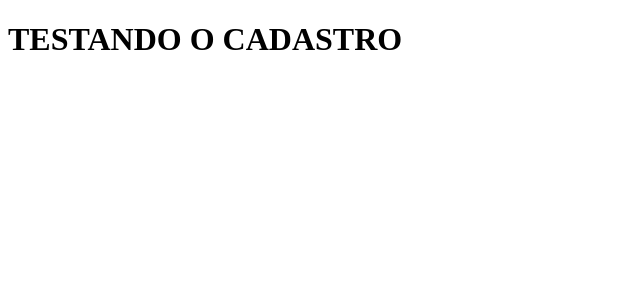
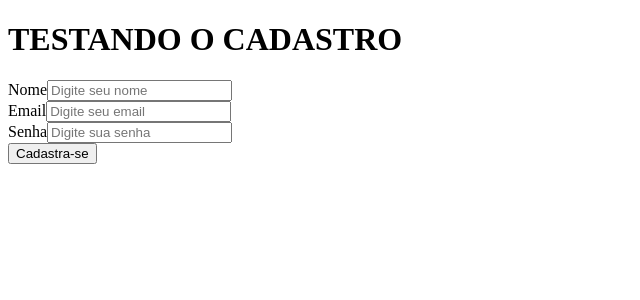
Before and after one commit to CaioRen4to/IdenPark, an Angular app: page /cadastro in a window 1280 px wide. Shown: the top 300 px of the page, without its empty margins (0-640 px from the left). Built offline with nearby package versions, Linux system fonts and the light colour scheme.

Commit message:
Criação dos componentes compartilhados e a implementação no cadastro!

```diff
--- a/src/app/ComponentsCompartilhados/button/button.css
+++ b/src/app/ComponentsCompartilhados/button/button.css
@@ -0,0 +1,10 @@
+  .btr {
+    background-color: #007bff;
+    color: #ffffff;
+    border: none;
+    border-radius: 10px;
+    width: 100%;
+    display: flex;
+    justify-content: center;
+    padding: 10px;
+  }
--- a/src/app/ComponentsCompartilhados/button/button.html
+++ b/src/app/ComponentsCompartilhados/button/button.html
@@ -1 +1 @@
-<p>button works!</p>
+<button type="submit" class="btn">{{label}}</button>
--- a/src/app/ComponentsCompartilhados/button/button.ts
+++ b/src/app/ComponentsCompartilhados/button/button.ts
@@ -1,4 +1,4 @@
-import { Component } from '@angular/core';
+import { Component, Input } from '@angular/core';
 
 @Component({
   selector: 'app-button',
@@ -7,5 +7,5 @@ import { Component } from '@angular/core';
   styleUrl: './button.css',
 })
 export class Button {
-
+  @Input() label: string = '';
 }
--- a/src/app/ComponentsCompartilhados/form/form.html
+++ b/src/app/ComponentsCompartilhados/form/form.html
@@ -1 +1,25 @@
-<p>form works!</p>
+<div>
+@if (title) {
+    <h3>{{title}}</h3>
+}
+    <div class="forms">
+
+        <div>
+            @for (field of fields; track field.name) {
+                <div class="form-box">
+                    <label for="field.name" class="title-label">{{field.label}}</label>
+
+                    <input
+                        [type]="field.type"
+                        [id]="field.name"
+                        [name]="field.name"
+                        [(ngModel)]="formData[field.name]"
+                        [placeholder]="field.placeholder"
+                        (ngModelChange)="onFieldChange()"
+                        required
+                        >
+                </div>
+            }
+        </div>
+    </div>
+</div>
--- a/src/app/ComponentsCompartilhados/form/form.ts
+++ b/src/app/ComponentsCompartilhados/form/form.ts
@@ -1,11 +1,28 @@
-import { Component } from '@angular/core';
+import { CommonModule } from '@angular/common';
+import { Component, EventEmitter, Input, Output } from '@angular/core';
+import { FormsModule } from '@angular/forms';
 
 @Component({
   selector: 'app-form',
-  imports: [],
+  imports: [FormsModule, CommonModule],
   templateUrl: './form.html',
   styleUrl: './form.css',
 })
 export class Form {
+  @Input() title: string = '';
+  @Input() fields: Array<{ label: string; type: string; name: string; placeholder: string }> = [];
 
+  @Output() dataChanged = new EventEmitter<any>();
+
+  formData: Record<string, any> = {};
+
+  ngOnInit() {
+    this.fields.forEach(field => {
+      this.formData[field.name] = '';
+    });
+  }
+
+  onFieldChange() {
+    this.dataChanged.emit(this.formData);
+  }
 }
--- a/src/app/pages/validacao/cadastro/cadastro.html
+++ b/src/app/pages/validacao/cadastro/cadastro.html
@@ -1 +1,10 @@
 <h1>TESTANDO O CADASTRO</h1>
+
+
+<app-form
+    [title]="''"
+    [fields]="cadastroFields"
+    (dataChanged)="updateFormData($event)">
+</app-form>
+
+<app-button label="Cadastra-se"></app-button>
--- a/src/app/pages/validacao/cadastro/cadastro.ts
+++ b/src/app/pages/validacao/cadastro/cadastro.ts
@@ -1,11 +1,73 @@
 import { Component } from '@angular/core';
+import { Button } from "../../../ComponentsCompartilhados/button/button";
+import { Form } from "../../../ComponentsCompartilhados/form/form";
+import { Route, Router } from '@angular/router';
 
 @Component({
   selector: 'app-cadastro',
-  imports: [],
+  imports: [Button, Form],
   templateUrl: './cadastro.html',
   styleUrl: './cadastro.css',
 })
 export class Cadastro {
+  message: string = '';
+  formData: any = {};
 
+  cadastroFields = [
+    {
+      label: 'Nome',
+      type: 'text',
+      name: 'nome',
+      placeholder: 'Digite seu nome'
+    },
+    {
+      label: 'Email',
+      type: 'email',
+      name: 'email',
+      placeholder: 'Digite seu email'
+    },
+    {
+      label: 'Senha',
+      type: 'password',
+      name: 'senha',
+      placeholder: 'Digite sua senha'
+    },
+  ];
+
+  constructor(private router: Router) {}
+
+  updateFormData(data: any) {
+    this.formData = data;
+  }
+
+  cadastrar() {
+    if (!this.formData.nome || !this.formData.email || !this.formData.senha) {
+      this.message = 'Por favor, preencha todos os campos.';
+      return;
+    }
+
+    const newUser = {
+      nome: this.formData.nome,
+      email: this.formData.email,
+      senha: this.formData.senha,
+    };
+
+    const userJson = localStorage.getItem('users');
+    let users = userJson ? JSON.parse(userJson) : [];
+
+    const userExists = users.some((user: any) => user.email === newUser.email);
+    if (userExists) {
+      this.message = 'Este email já está cadastrado. Tente Fazer o Login';
+      return;
+    }
+
+    users.push(newUser);
+    localStorage.setItem('users', JSON.stringify(users));
+
+    this.message = 'Cadastro realizado com sucesso! Redirecionando para o login...';
+
+    setTimeout(() => {
+      this.router.navigate(['/login']);
+    }, 2000);
+  }
 }
```
